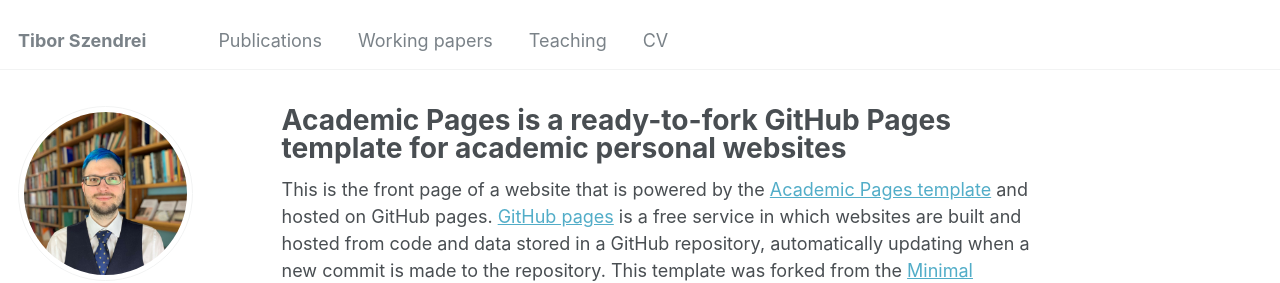
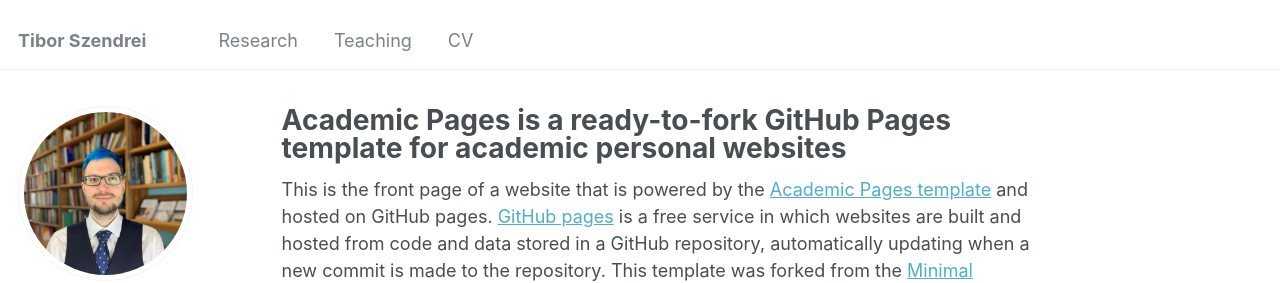
Before and after one commit to econometibi/econometibi.github.io, a Jekyll site: the page built from _pages/about.md, in a window 1280 px wide. Shown: the top 283 px of the page. Built offline with Jekyll 4.4.1, drawn with Linux system fonts in a browser that asks for light colours; some web fonts are replaced.

Commit message:
Update navigation.yml

```diff
--- a/_data/navigation.yml
+++ b/_data/navigation.yml
@@ -5,11 +5,8 @@
 # prevent it from being included in the site.
 
 main:
-  - title: "Publications"
+  - title: "Research"
     url: /publications/
-
-  - title: "Working papers"
-    url: /wps/
 
   - title: "Teaching"
     url: /teaching/
```
